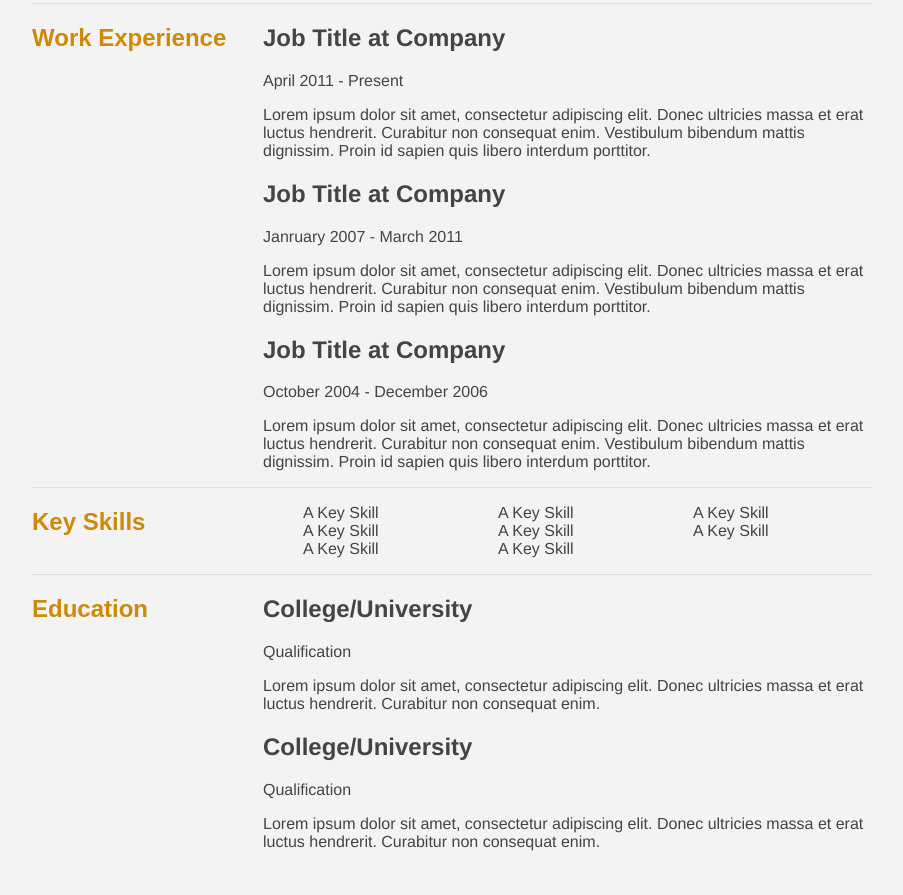
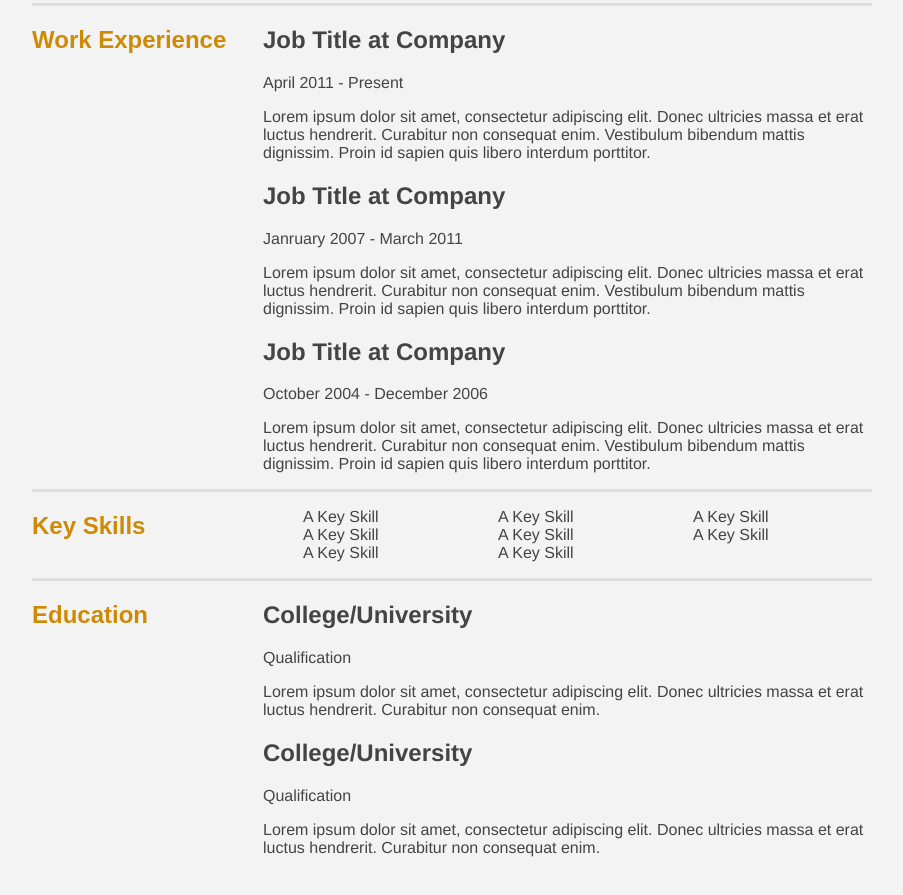
Before and after one commit to Kenzie-Academy-Brasil-Developers/estilizar-curriculo-sprint-2-antonioallanrodrigues, a plain HTML site: page index.html in a window 1280 px wide. Shown: the part 453-1348 px from the top of the page, without its empty margins (188-1091 px from the left). Drawn offline with Linux system fonts and the light colour scheme.

Commit message:
correcao

```diff
--- a/index.html
+++ b/index.html
@@ -52,9 +52,9 @@
                 <div class="clear"></div>
             </section>
 
-            <div class="borda"></div>
 
-            <section>
+
+            <section class="borda">
                 <div class="sectionTitle">
                     <h1>Work Experience</h1>
                 </div>
@@ -81,9 +81,9 @@
                 <div class="clear"></div>
             </section>
 
-            <div class="borda"></div>
 
-            <section>
+
+            <section class="borda">
                 <div class="sectionTitle">
                     <h1>Key Skills</h1>
                 </div>
@@ -103,9 +103,9 @@
                 <div class="clear"></div>
             </section>
 
-            <div class="borda"></div>
 
-            <section>
+
+            <section class="borda">
                 <div class="sectionTitle">
                     <h1>Education</h1>
                 </div>
--- a/style.css
+++ b/style.css
@@ -96,6 +96,5 @@ body {
 
 .borda {
     border-top: solid;
-    border-width: 1px;
     border-color: #dedede;
 }
```
